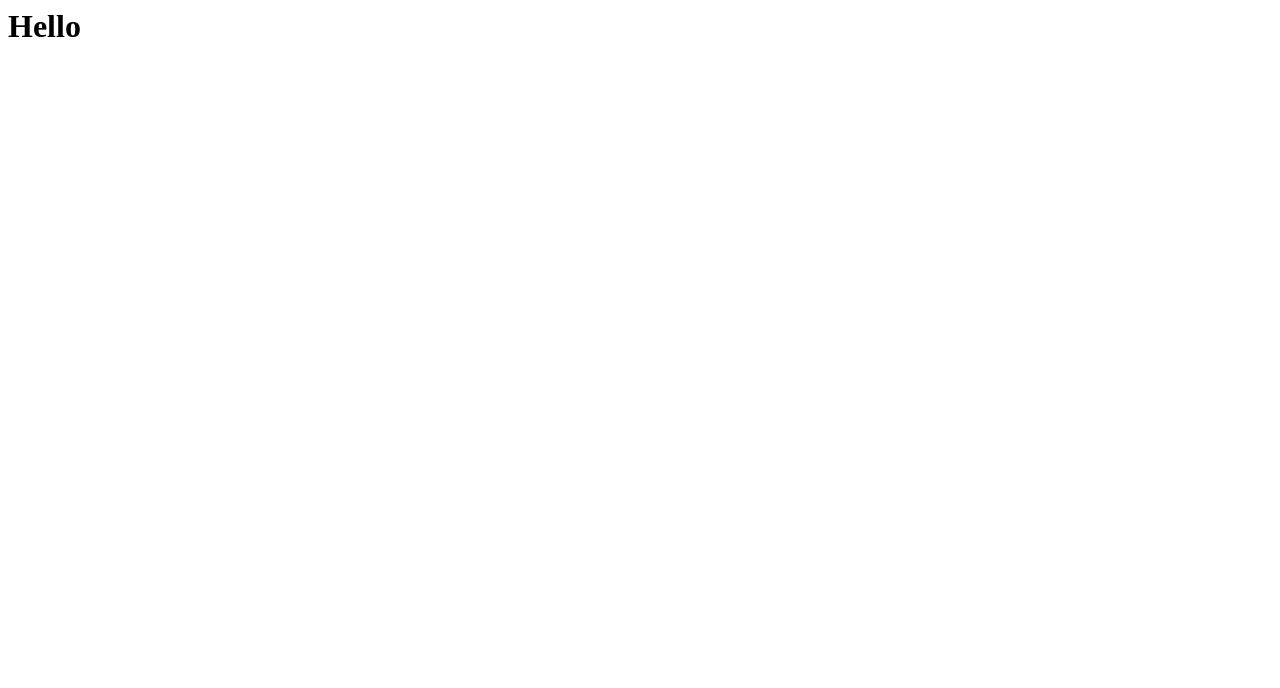
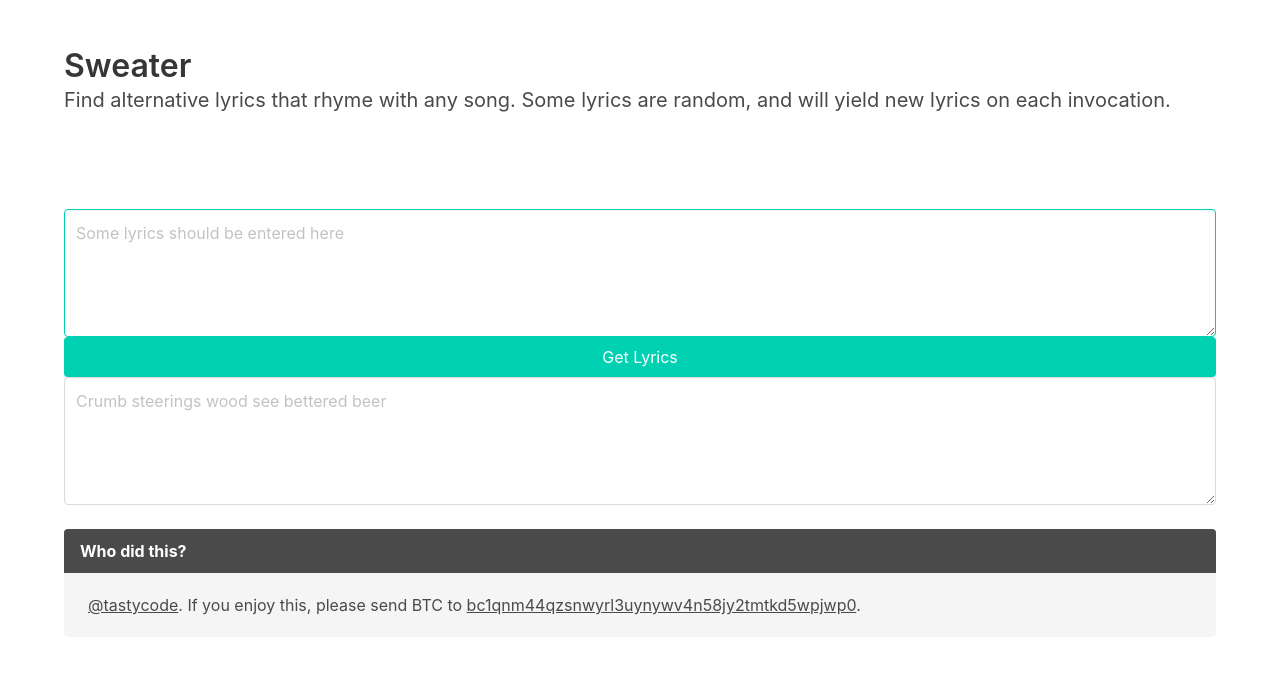
Before and after one commit to tastycode/sweater, a plain HTML site: page public/index.html in a window 1280 px wide. Drawn offline with nearby package versions, Linux system fonts and the light colour scheme.

Commit message:
Add simple UI

```diff
--- a/public/index.html
+++ b/public/index.html
@@ -1 +1,55 @@
-<h1>Hello </h1>
+<!DOCTYPE html>
+<html lang="en">
+  <head>
+    <meta charset="UTF-8">
+    <meta name="viewport" content="width=device-width, initial-scale=1.0">
+    <meta http-equiv="X-UA-Compatible" content="ie=edge">
+    <title>Alternative Lyrics Generator</title>
+    <link rel="stylesheet" href="https://cdnjs.cloudflare.com/ajax/libs/bulma/0.9.0/css/bulma.min.css">
+  </head>
+  <body>
+    <section class="hero">
+  <div class="hero-body">
+    <div class="container">
+      <h1 class="title">
+        Sweater
+      </h1>
+      <h2 class="subtitle">Find alternative lyrics that rhyme with any song. Some lyrics are random, and will yield new lyrics on each invocation.</h2>
+    </div>
+  </div>
+</section>
+  <section class="section">
+    <div class="container">
+      <div class="columns">
+        <div class="column">
+          <textarea id="inputLyrics" class="textarea is-primary" placeholder="Some lyrics should be entered here"></textarea>
+          <button class="button is-primary large is-fullwidth" id="invokeButton">Get Lyrics</button>
+          <textarea id="result" class="textarea is-secondary" placeholder="Crumb steerings wood see bettered beer"></textarea>
+          <br/>
+          <article class="message">
+  <div class="message-header">
+    Who did this?
+  </div>
+  <div class="message-body">
+    <a href="twitter.com/tastycode">@tastycode</a>. If you enjoy this, please send BTC to <a href="bitcoin:bc1qnm44qzsnwyrl3uynywv4n58jy2tmtkd5wpjwp0">bc1qnm44qzsnwyrl3uynywv4n58jy2tmtkd5wpjwp0</a>.
+  </div>
+</article>
+        </div>
+      </div>
+    </div>
+  </section>
+  </body>
+  <script>
+    const button = document.querySelector('#invokeButton')
+    const inputLyrics = document.querySelector('#inputLyrics')
+    const result = document.querySelector('#result')
+    button.addEventListener('click', async () => {
+      const q = inputLyrics.value
+      encodedQ = encodeURIComponent(JSON.stringify({text: q}))
+      const rhymeResult = await fetch('/rhyme?q=' + encodedQ)
+      const parsed = await rhymeResult.json()
+      result.value = parsed.rhymed
+      result.setAttribute('rows', parsed.rhymed.split("\n").length)
+    })
+  </script>
+</html>
```
